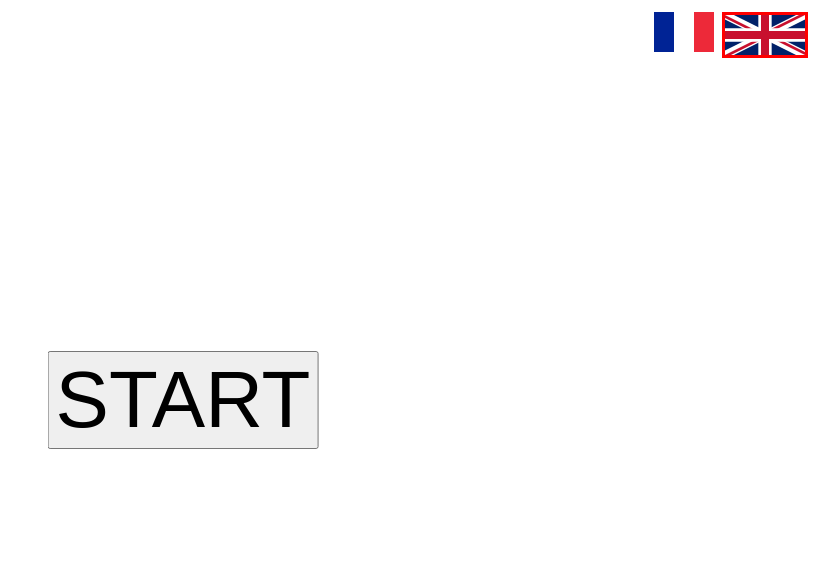
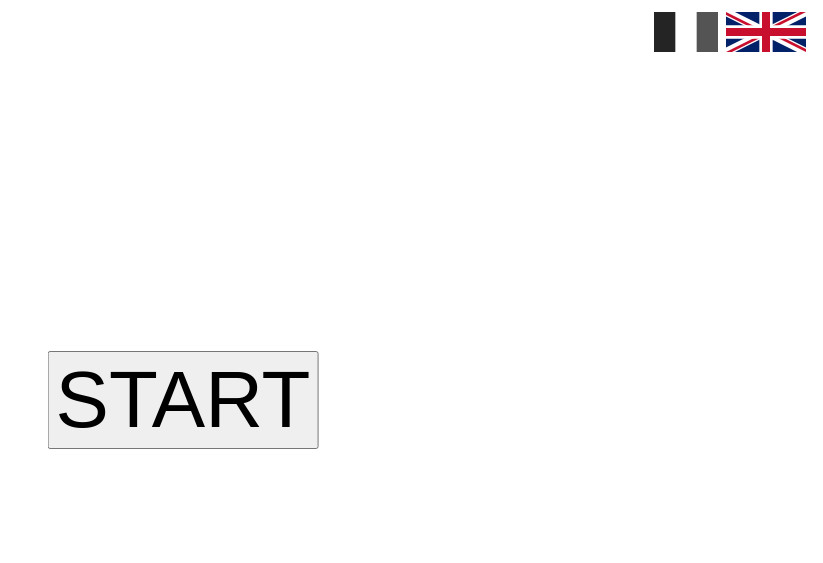
Before and after one commit to Skyrlon/Chess, a plain HTML site: page index.html in a window 1280 px wide. Shown: the whole page, without its empty margins (457-1280 px from the left). Drawn offline with Linux system fonts and the light colour scheme.

Commit message:
Make flags grey out instead of adding border

```diff
--- a/style.css
+++ b/style.css
@@ -232,10 +232,11 @@ img {
   margin: 0.25rem;
   width: 50%;
   height: 50%;
+  filter: grayscale(1);
 }
 
 .language > .choosen {
-  border: 0.20rem solid red;
+  filter: grayscale(0);
 }
 
 @keyframes zomin-zoomout {
```
